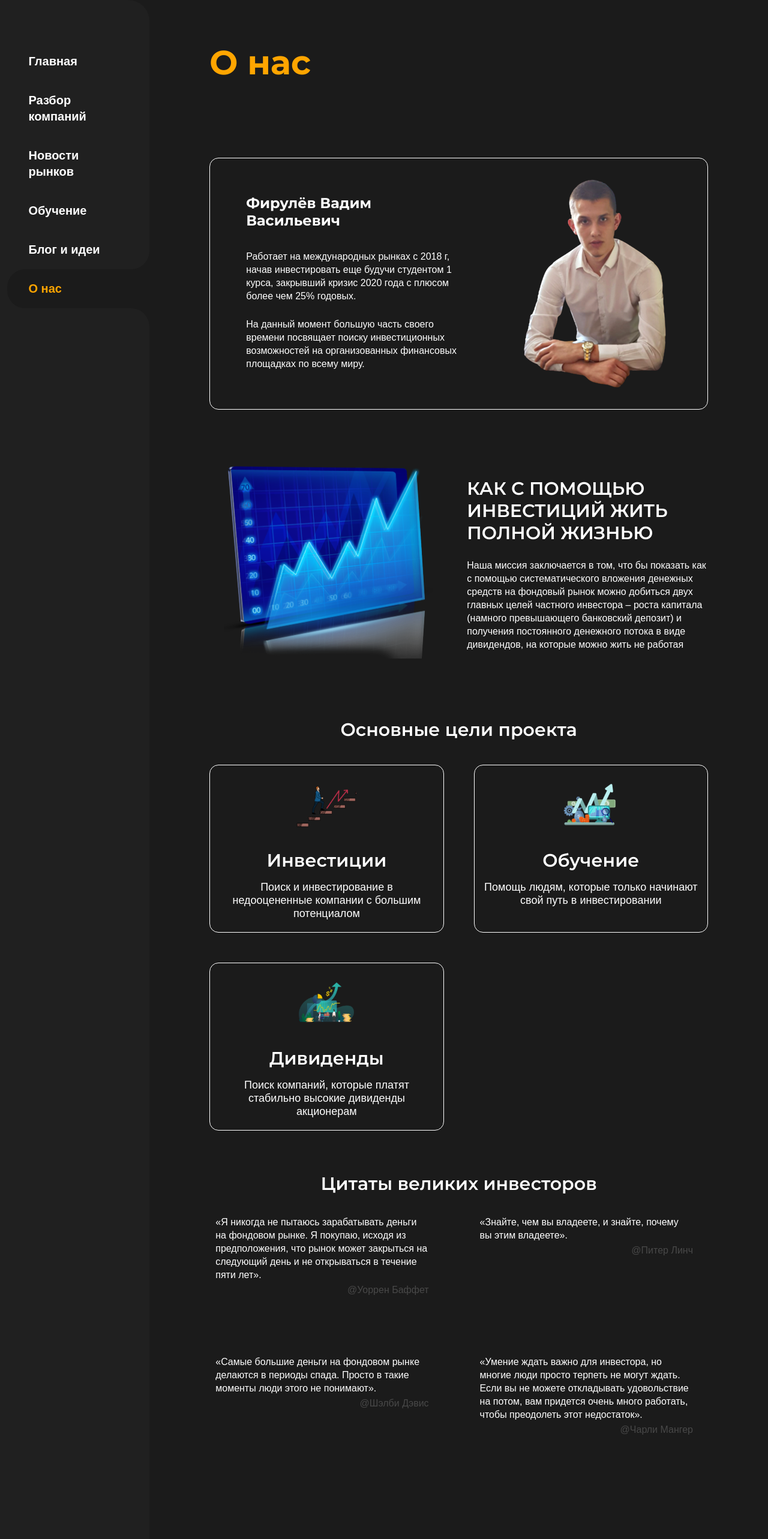
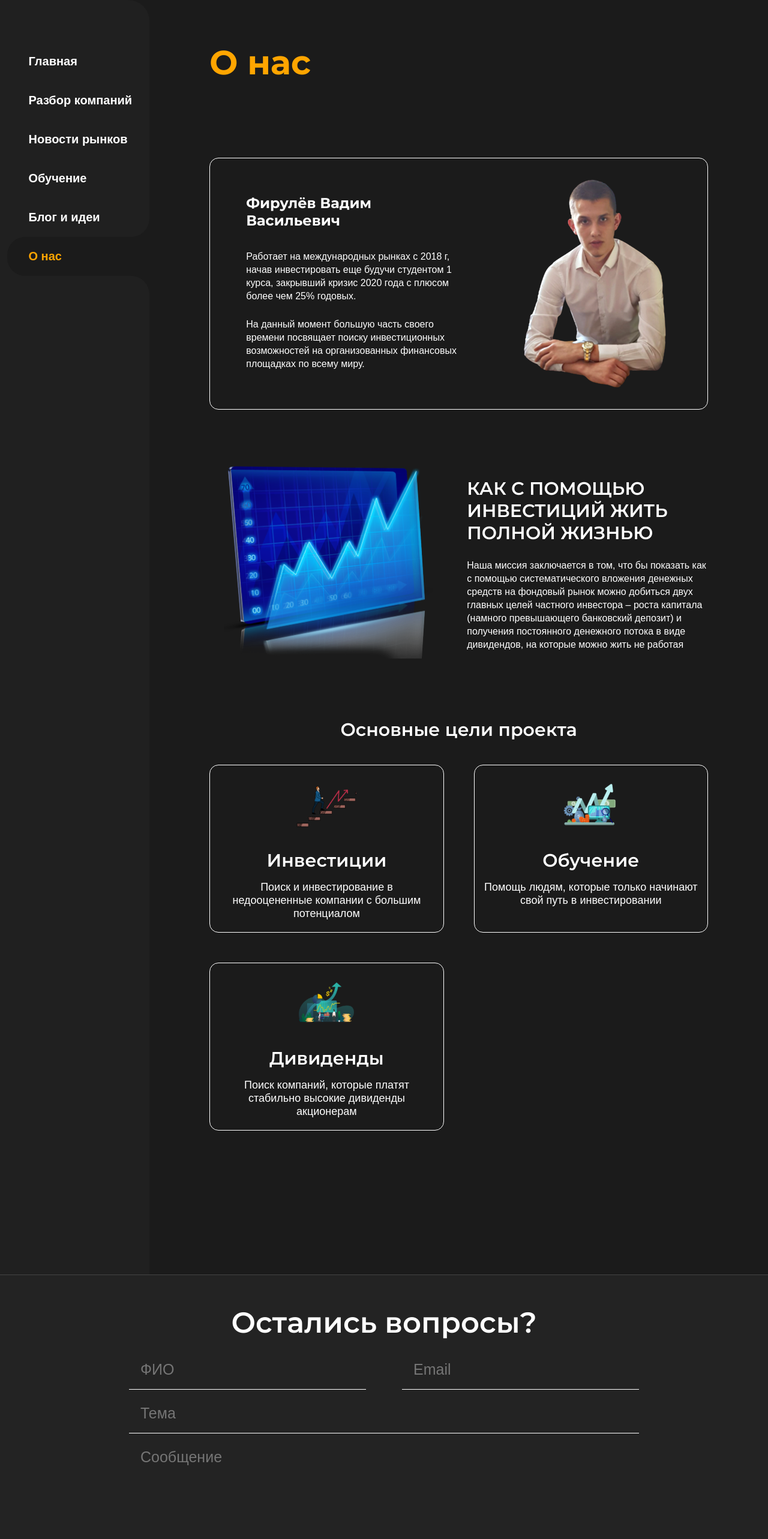
Before and after one commit to YNDmitry/wfws, a Vue app: page /about in a window 1280 px wide. Shown: the top 2566 px of the page at 60% size. Built offline with nearby package versions, Linux system fonts and the light colour scheme.

Commit message:
new functions and styling

```diff
--- a/src/assets/scss/layout/main/footer.scss
+++ b/src/assets/scss/layout/main/footer.scss
@@ -48,6 +48,11 @@
         margin-bottom: 10px;
       }
       a {
+        &.current {
+          color: $primary-color;
+          background-color: transparent;
+          text-decoration: none;
+        }
         &.current {
           @media (max-width: 768px) {
             background-color: inherit;
--- a/src/assets/scss/layout/main/header.scss
+++ b/src/assets/scss/layout/main/header.scss
@@ -7,9 +7,6 @@
   position: sticky;
   top: $header--margin;
   margin-bottom: $header--margin;
-  @media (max-width: 768px) {
-    display: none;
-  }
 
   &__link {
     position: relative;
@@ -18,8 +15,13 @@
     font-weight: 600;
     line-height: 27px;
     text-decoration: none;
-    padding: 19px 20% 19px 35px;
+    padding: 19px 15px 19px 35px;
     border-radius: 30px 0px 0px 30px;
+
+    @media screen and (max-width: 991px) {
+      font-size: 15px;
+      padding: 10px 15px 10px 25px;
+    }
 
     &::after,
     &::before {
--- a/src/assets/scss/pages/about/index.scss
+++ b/src/assets/scss/pages/about/index.scss
@@ -145,35 +145,3 @@
     }
   }
 }
-
-.invest-quotes {
-  &__body {
-    display: grid;
-    grid-template-columns: 1fr 1fr;
-    gap: 50px;
-    align-items: start;
-    @media (max-width: 992px) {
-      gap: 25px;
-    }
-    @media (max-width: 635px) {
-      grid-template-columns: 1fr;
-      gap: 15px;
-    }
-  }
-
-  &__item {
-    padding: 10px 25px 40px 10px;
-    @media (max-width: 635px) {
-      padding: 10px 25px 20px 10px;
-    }
-    p {
-      font-size: 16px;
-      line-height: 22px;
-    }
-    span {
-      float: right;
-      font-size: 16px;
-      color: rgba(255, 255, 255, 0.2);
-    }
-  }
-}
--- a/src/assets/scss/pages/news/index.scss
+++ b/src/assets/scss/pages/news/index.scss
@@ -124,6 +124,7 @@
     font-size: 25px;
     line-height: 30px;
     color: #6c757d;
+    cursor: pointer;
     &._active {
       color: $dark--color;
     }
--- a/src/components/appFooter.vue
+++ b/src/components/appFooter.vue
@@ -70,7 +70,7 @@
           </div>
           <div class="information-block__footer footer-info">
             <div class="footer-info__link">
-              @{{ new Date().getFullYear() }} All rights resivered
+              @{{ new Date().getFullYear() }} Все права защищены
             </div>
             <div class="footer-info__rules">
               <a @click="privacyIsOpen = true" class="footer-info__link"
--- a/src/components/mainHeader.vue
+++ b/src/components/mainHeader.vue
@@ -1,5 +1,6 @@
 <template>
-  <header class="header">
+  <header-mobile v-if="isDesktop"></header-mobile>
+  <header class="header" v-else>
     <router-link to="/" class="header__link">Главная</router-link>
     <router-link to="/reports" class="header__link"
       >Разбор компаний</router-link
@@ -9,7 +10,6 @@
     <router-link to="/blog" class="header__link">Блог и идеи</router-link>
     <router-link to="/about" class="header__link">О нас</router-link>
   </header>
-  <header-mobile></header-mobile>
 </template>
 
 <script>
@@ -18,5 +18,28 @@
   components: {
     HeaderMobile,
   },
+
+  data() {
+    return {
+      isDesktop: true,
+    }
+  },
+
+  mounted() {
+    this.width()
+    window.addEventListener('resize', () => {
+      this.width()
+    })
+  },
+
+  methods: {
+    width() {
+      if (window.innerWidth <= 768) {
+        return this.isDesktop = true
+      } else {
+        return this.isDesktop = false
+      }
+    }
+  }
 };
 </script>
--- a/src/components/mainHeaderMobile.vue
+++ b/src/components/mainHeaderMobile.vue
@@ -1,10 +1,15 @@
 <template>
   <header class="header__mobile mobile-header">
-    <transition name="fade">
+    <transition name="slideUp">
       <window-burger :open="isOpen" @close="isOpen = false">
-        <router-link to="/about" class="burger-active__link">О нас</router-link>
-        <router-link to="/news" class="burger-active__link"
-          >Новости рынков</router-link
+        <router-link
+          to="/about"
+          class="burger-active__link"
+        >О нас</router-link>
+        <router-link
+          to="/news"
+          class="burger-active__link"
+        >Новости рынков</router-link
         >
       </window-burger>
     </transition>
@@ -47,6 +52,15 @@
       isOpen: false,
     };
   },
+
+  watch: {
+    $route() {
+      if (this.isOpen === true) {
+        return this.isOpen = false
+      }
+    }
+  },
+
   methods: {
     toggle() {
       if (this.isOpen === false) {
@@ -60,13 +74,13 @@
 </script>
 
 <style>
-.fade-enter-active,
-.fade-leave-active {
-  transition: opacity 0.3s ease;
+.slideUp-enter-active {
+  transition: all .2s ease;
 }
-
-.fade-enter-from,
-.fade-leave-to {
-  opacity: 0;
+.slideUp-leave-active {
+  transition: all .2s cubic-bezier(1.0, 0.5, 0.8, 1.0);
+}
+.slideUp-enter, .slideUp-leave-to {
+  transform: translateY(100%);
 }
 </style>
--- a/src/pages/about.vue
+++ b/src/pages/about.vue
@@ -62,38 +62,5 @@
         </div>
       </div>
     </div>
-    <div class="quotes__invest invest-quotes">
-      <h3>Цитаты великих инвесторов</h3>
-      <div class="invest-quotes__body">
-        <div class="invest-quotes__item">
-          <p>
-            «Я никогда не пытаюсь зарабатывать деньги на фондовом рынке. Я
-            покупаю, исходя из предположения, что рынок может закрыться на
-            следующий день и не открываться в течение пяти лет».
-          </p>
-          <span>@Уоррен Баффет</span>
-        </div>
-        <div class="invest-quotes__item">
-          <p>«Знайте, чем вы владеете, и знайте, почему вы этим владеете».</p>
-          <span>@Питер Линч</span>
-        </div>
-        <div class="invest-quotes__item">
-          <p>
-            «Самые большие деньги на фондовом рынке делаются в периоды спада.
-            Просто в такие моменты люди этого не понимают».
-          </p>
-          <span>@Шэлби Дэвис</span>
-        </div>
-        <div class="invest-quotes__item">
-          <p>
-            «Умение ждать важно для инвестора, но многие люди просто терпеть не
-            могут ждать. Если вы не можете откладывать удовольствие на потом,
-            вам придется очень много работать, чтобы преодолеть этот
-            недостаток».
-          </p>
-          <span>@Чарли Мангер</span>
-        </div>
-      </div>
-    </div>
   </div>
 </template>
--- a/src/pages/blog.vue
+++ b/src/pages/blog.vue
@@ -4,7 +4,7 @@
   </div>
   <div class="blog__line">
     <div class="blog__products">
-      <article class="product__item item-product" v-for="item in items" :key="item">
+      <article class="product__item item-product" v-for="item in filteredItems" :key="item">
         <div class="item-product__title">
           {{ item.title }}
         </div>
@@ -16,7 +16,11 @@
       </article>
     </div>
   </div>
-  <button class="blog__button button">Показать больше</button>
+  <button
+    class="blog__button button"
+    @click="showMore"
+    v-if="filteredItems.length !== items.length"
+  >Показать больше</button>
 </template>
 
 <script>
@@ -25,7 +29,33 @@
 export default {
   name: 'Blog',
 
-  mixins: [blogsRequest, convertDate]
+  mixins: [blogsRequest, convertDate],
+
+  data() {
+    return {
+      blogsToShow: 4
+    }
+  },
+
+  computed: {
+    filteredItems() {
+      let tempItems = this.items;
+
+      tempItems = tempItems.slice(0, this.blogsToShow)
+      return tempItems
+    },
+  },
+
+  methods: {
+    showMore() {
+      if (this.filteredItems.length < this.items.length) {
+        return this.blogsToShow += this.blogsToShow
+      } else {
+        return false
+      }
+    }
+  }
+
 };
 </script>
 
```
Also changed, not shown: src/pages/news.vue (+91 -24 lines).
